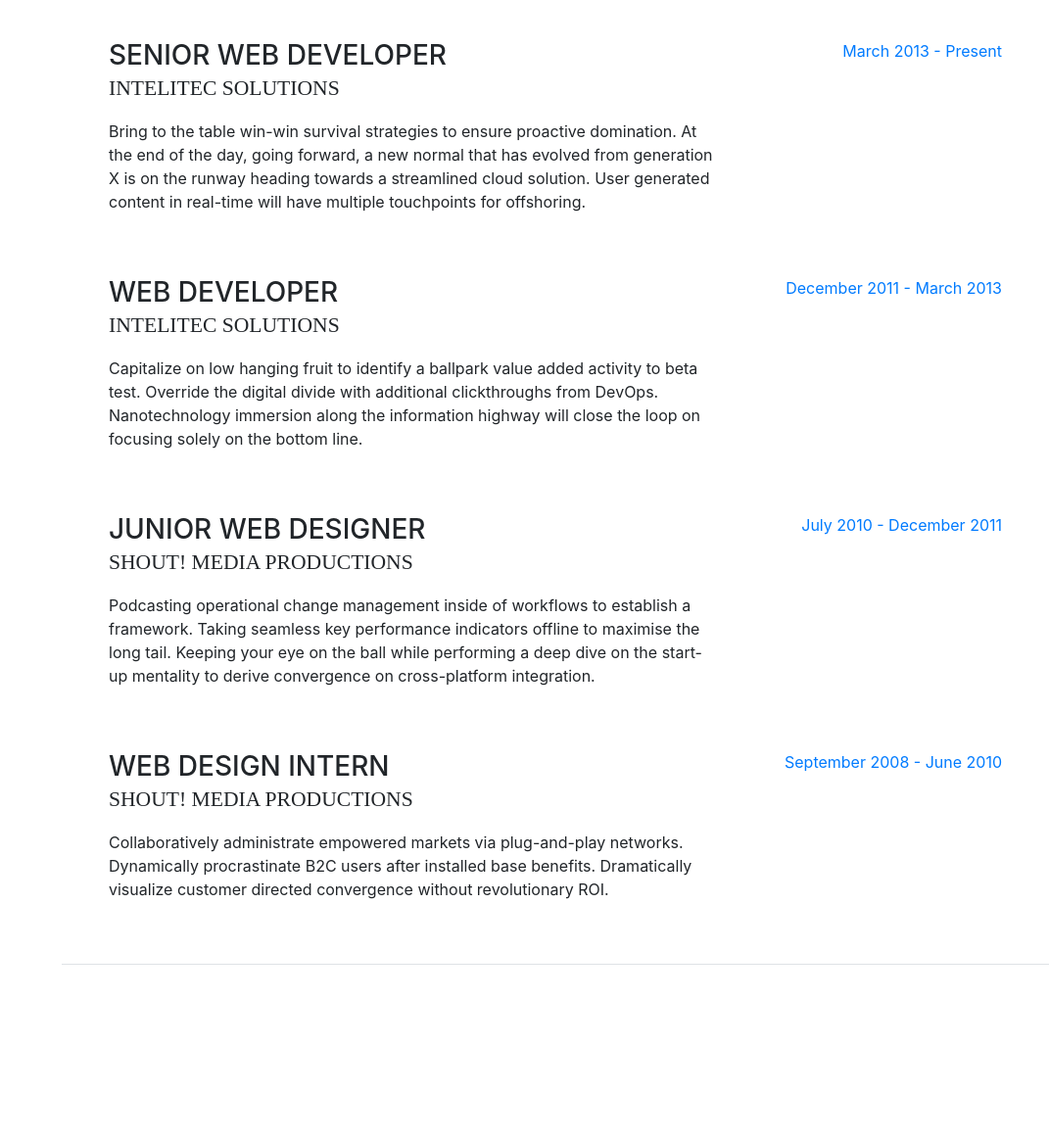
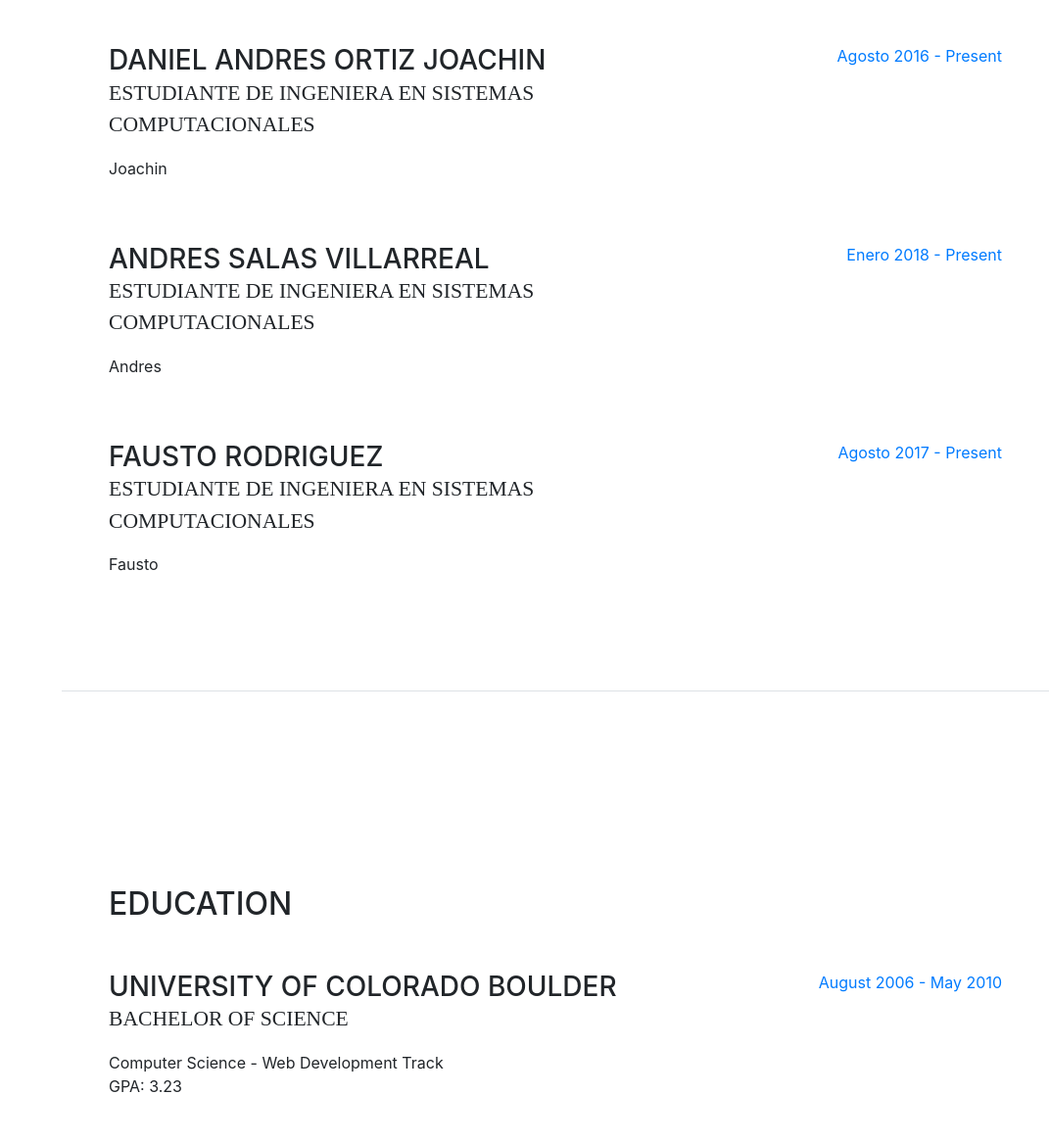
Before and after one commit to DanJoachinn/landingpage_amp, a website with bundled scripts: page index.html in a window 1280 px wide. Shown: the part 894-2060 px from the top of the page at 98% size, without its empty margins (209-1280 px from the left). Built offline with nearby package versions, Linux system fonts and the light colour scheme; a web font is replaced by a local one.

Commit message:
Cambios index

```diff
--- a/index.html
+++ b/index.html
@@ -72,13 +72,12 @@
 
       <section class="resume-section p-3 p-lg-5 d-flex d-column" id="about">
         <div class="my-auto">
-          <h1 class="mb-0">El juachin
-            <span class="text-primary">y su equipo</span>
+          <h1 class="mb-0">Equipo KP2
+            <span class="text-primary">Daniel, Andres & Fausto</span>
           </h1>
-          <div class="subheading mb-5">Tecnologico de Monterrey Campus Guadalajara
-            <a href="mailto:name@email.com">A01634016@itesm.mx</a>
+          <div class="subheading mb-5">Instituto Tecnológico de Estudios Superiores de Monterrey, Campus Guadalajara
           </div>
-          <p class="mb-5">Somos un equipo de coders que se dedica a las paginas web y su desarrollo.</p>
+          <p class="mb-5">Somos un equipo de coders que se dedica a las paginas web y su desarrollo. Para la clase de Fundamentos de Diseño de Interactivo.</p>
         </div>
       </section>
 
@@ -88,48 +87,36 @@
 
           <div class="resume-item d-flex flex-column flex-md-row mb-5">
             <div class="resume-content mr-auto">
-              <h3 class="mb-0">Senior Web Developer</h3>
-              <div class="subheading mb-3">Intelitec Solutions</div>
-              <p>Bring to the table win-win survival strategies to ensure proactive domination. At the end of the day, going forward, a new normal that has evolved from generation X is on the runway heading towards a streamlined cloud solution. User generated content in real-time will have multiple touchpoints for offshoring.</p>
+              <h3 class="mb-0">Daniel Andres Ortiz Joachin</h3>
+              <div class="subheading mb-3">Estudiante de Ingeniera en Sistemas Computacionales</div>
+              <p>Joachin</p>
             </div>
             <div class="resume-date text-md-right">
-              <span class="text-primary">March 2013 - Present</span>
+              <span class="text-primary">Agosto 2016 - Present</span>
             </div>
           </div>
 
           <div class="resume-item d-flex flex-column flex-md-row mb-5">
             <div class="resume-content mr-auto">
-              <h3 class="mb-0">Web Developer</h3>
-              <div class="subheading mb-3">Intelitec Solutions</div>
-              <p>Capitalize on low hanging fruit to identify a ballpark value added activity to beta test. Override the digital divide with additional clickthroughs from DevOps. Nanotechnology immersion along the information highway will close the loop on focusing solely on the bottom line.</p>
+              <h3 class="mb-0">Andres Salas Villarreal</h3>
+              <div class="subheading mb-3">Estudiante de Ingeniera en Sistemas Computacionales</div>
+              <p>Andres</p>
             </div>
             <div class="resume-date text-md-right">
-              <span class="text-primary">December 2011 - March 2013</span>
+              <span class="text-primary">Enero 2018 - Present</span>
             </div>
           </div>
 
           <div class="resume-item d-flex flex-column flex-md-row mb-5">
             <div class="resume-content mr-auto">
-              <h3 class="mb-0">Junior Web Designer</h3>
-              <div class="subheading mb-3">Shout! Media Productions</div>
-              <p>Podcasting operational change management inside of workflows to establish a framework. Taking seamless key performance indicators offline to maximise the long tail. Keeping your eye on the ball while performing a deep dive on the start-up mentality to derive convergence on cross-platform integration.</p>
+              <h3 class="mb-0">Fausto Rodriguez</h3>
+              <div class="subheading mb-3">Estudiante de Ingeniera en Sistemas Computacionales</div>
+              <p>Fausto</p>
             </div>
             <div class="resume-date text-md-right">
-              <span class="text-primary">July 2010 - December 2011</span>
+              <span class="text-primary">Agosto 2017 - Present</span>
             </div>
           </div>
-
-          <div class="resume-item d-flex flex-column flex-md-row">
-            <div class="resume-content mr-auto">
-              <h3 class="mb-0">Web Design Intern</h3>
-              <div class="subheading mb-3">Shout! Media Productions</div>
-              <p>Collaboratively administrate empowered markets via plug-and-play networks. Dynamically procrastinate B2C users after installed base benefits. Dramatically visualize customer directed convergence without revolutionary ROI.</p>
-            </div>
-            <div class="resume-date text-md-right">
-              <span class="text-primary">September 2008 - June 2010</span>
-            </div>
-          </div>
-
         </div>
 
       </section>
```
